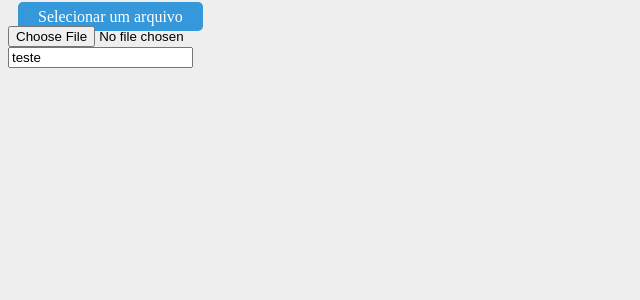
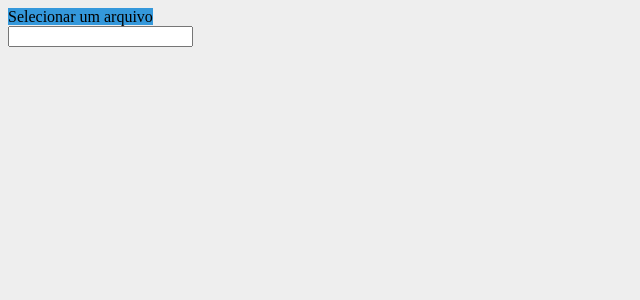
Before and after one commit to SikoDevelopers/AngularApplication, an Angular app: page / in a window 1280 px wide. Shown: the top 300 px of the page, without its empty margins (0-640 px from the left). Built offline with nearby package versions, Linux system fonts and the light colour scheme; what angular-bootstrap-md would draw is missing.

Commit message:
Costumizando o file chooser

```diff
--- a/src/app/file-input/file-input.component.html
+++ b/src/app/file-input/file-input.component.html
@@ -1,8 +1,14 @@
-<div class='input-wrapper'>
-  <label for='input-file' #label>
-    Selecionar um arquivo
-  </label>
-  <input id='input-file' type='file' value='' (change)="mudou(input.value)" #input />
-  <!--<span id='file-name' >{{ nomeDoElemento }}</span>-->
-  <input id='no-id' type='text' value='{{ nomeDoElemento }}'/>
+<div class="row">
+  <div class="col-lg-3">
+    <div class='input-wrapper'>
+      <label class="btn btn-primary" for='input-file' #label>
+        Selecionar um arquivo
+      </label>
+      <input id='input-file' type='file' value='' (change)="mudou(input.value)" #input />
+    </div>
+  </div>
+
+  <div class="col-lg-3">
+    <input id='no-id' type='text' value='{{ nomeDoElemento }}'/>
+  </div>
 </div>
--- a/src/app/file-input/file-input.component.scss
+++ b/src/app/file-input/file-input.component.scss
@@ -1,13 +1,13 @@
 input[type='file'] {
-  display: block;
+  display: none;
 }
 
 .input-wrapper label {
   background-color: #3498db;
-  border-radius: 5px;
-  color: #fff;
-  margin: 10px;
-  padding: 6px 20px
+  //border-radius: 5px;
+  //color: #fff;
+  //margin: 10px;
+  //padding: 6px 20px
 }
 
 .input-wrapper label:hover {
--- a/src/app/file-input/file-input.component.ts
+++ b/src/app/file-input/file-input.component.ts
@@ -7,7 +7,7 @@ import {Component, Input, ElementRef, OnInit, ViewChild} from '@angular/core';
 })
 export class FileInputComponent implements OnInit {
   @ViewChild('label') labelTeste: ElementRef;
-  nomeDoElemento: any = "teste";
+  nomeDoElemento: any;
   constructor() { }
 
   ngOnInit() {
```
